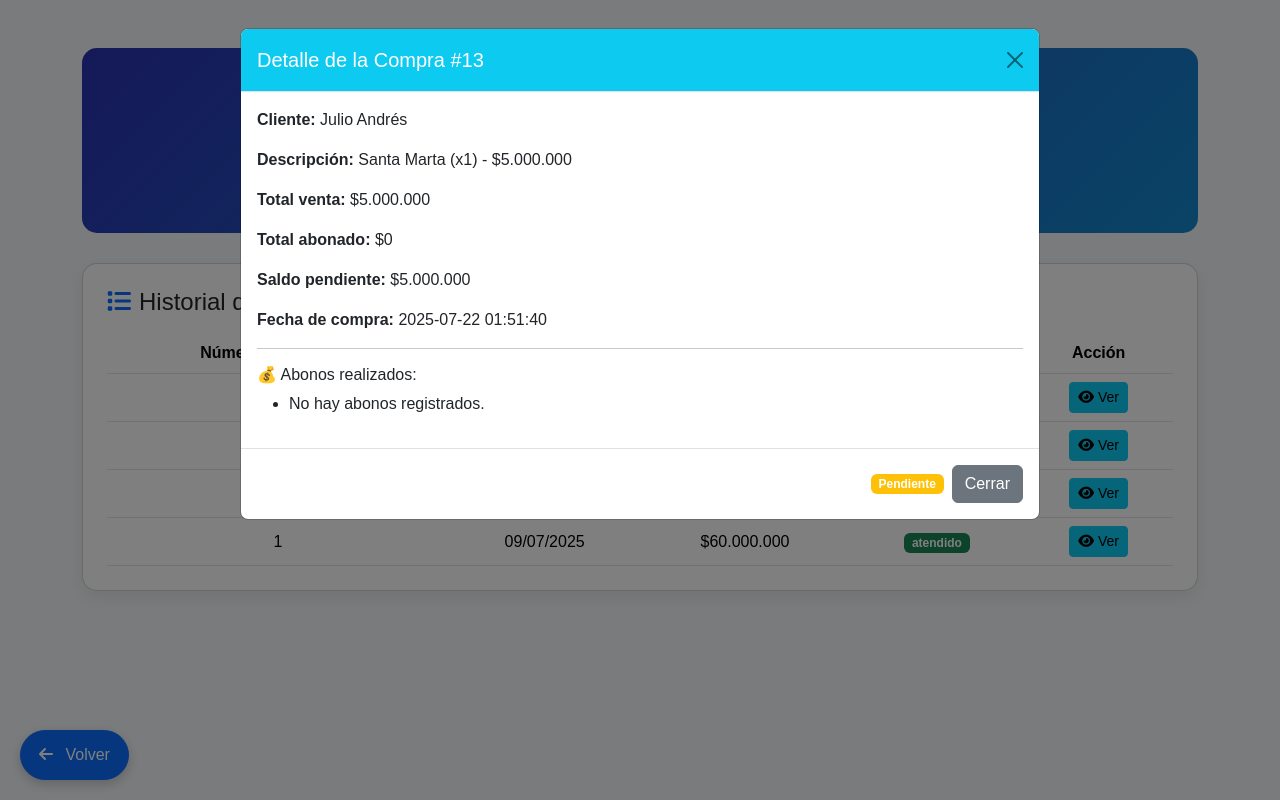
After one commit to JulioCasanova01/SIW-TURISMO, a PHP site: page /SIW-TURISMO/vista/general/perfil.php in a window 1280 px wide, after a click on "Ver". The commit adds this page. Run offline with PHP 8.4, Linux system fonts and the light colour scheme; a user stored in the database is signed in; data comes from the database, SQL or seed files in the repository; tables that the repository leaves empty or names only in its code hold one stand-in row (values such as "Sample post").

Commit message:
perfil_cliente

```diff
--- /dev/null
+++ b/modelo/ventas_m.php
@@ -0,0 +1,65 @@
+<?php
+class CompraModel {
+    private $conn;
+
+    public function __construct($conn) {
+        $this->conn = $conn;
+    }
+
+    public function obtenerCompraPorId($id_venta) {
+        $sql = "SELECT * FROM ventas WHERE id = $id_venta";
+        $res = mysqli_query($this->conn, $sql);
+        return mysqli_fetch_assoc($res);
+    }
+
+    public function calcularSaldoPendiente($id_venta) {
+        $sqlVenta = "SELECT total FROM ventas WHERE id = $id_venta";
+        $resVenta = mysqli_query($this->conn, $sqlVenta);
+        $venta = mysqli_fetch_assoc($resVenta);
+
+        $sqlAbonos = "SELECT IFNULL(SUM(valor_abono),0) as total_abonos FROM abonos WHERE id_venta = $id_venta";
+        $resAbonos = mysqli_query($this->conn, $sqlAbonos);
+        $rowAbonos = mysqli_fetch_assoc($resAbonos);
+
+        $abonado = $rowAbonos['total_abonos'];
+        $pendiente = $venta['total'] - $abonado;
+
+        return [
+            'total' => $venta['total'],
+            'abonado' => $abonado,
+            'pendiente' => $pendiente
+        ];
+    }
+}
+function obtenerVentasporId($conn, $id_venta) {
+    $sql = "SELECT * FROM ventas WHERE id = ?";
+    $stmt = $conn->prepare($sql);
+    $stmt->bind_param("i", $id_venta);
+    $stmt->execute();
+    $result = $stmt->get_result();
+    return $result->fetch_assoc();
+}
+// Obtener lista de abonos de una venta
+function obtenerAbonosPorVenta($conn, $id_venta) {
+    $sql = "SELECT * FROM abonos WHERE id_venta = ?";
+    $stmt = $conn->prepare($sql);
+    $stmt->bind_param("i", $id_venta);
+    $stmt->execute();
+    $result = $stmt->get_result();
+
+    return $result->fetch_all(MYSQLI_ASSOC);
+}
+
+// Obtener el total de abonos de una venta
+function obtenerTotalAbonosPorVenta($conn, $id_venta) {
+    $sql = "SELECT SUM(monto) AS total_abonos FROM abonos WHERE id_venta = ?";
+    $stmt = $conn->prepare($sql);
+    $stmt->bind_param("i", $id_venta);
+    $stmt->execute();
+    $result = $stmt->get_result();
+    $row = $result->fetch_assoc();
+
+    return $row['total_abonos'] ?? 0;
+}
+
+?>
--- a/vista/general/PaginaPrincipal.php
+++ b/vista/general/PaginaPrincipal.php
@@ -284,6 +284,11 @@ if (!isset($_SESSION['id_cliente'])) {
                         <i class="fas fa-home"></i> Inicio
                       </a>
                     </li>
+                    <li>
+                        <a href="perfil.php" class="nav-link">
+                            <i class="fas fa-user"></i> Perfil
+                        </a>
+                    </li>
 
                 </ul>
             </div>
--- /dev/null
+++ b/vista/general/detalle_compra.php
@@ -0,0 +1,60 @@
+<!-- Modal Detalle Compra -->
+<div class="modal fade" id="detalleCompraModal<?php echo $compra['id']; ?>" tabindex="-1" aria-labelledby="detalleCompraLabel" aria-hidden="true">
+  <div class="modal-dialog modal-lg">
+    <div class="modal-content">
+
+      <!-- Encabezado -->
+      <div class="modal-header bg-info text-white">
+        <h5 class="modal-title" id="detalleCompraLabel">
+          Detalle de la Compra #<?php echo $compra['id']; ?>
+        </h5>
+        <button type="button" class="btn-close" data-bs-dismiss="modal" aria-label="Cerrar"></button>
+      </div>
+
+      <!-- Cuerpo del modal -->
+      <div class="modal-body">
+        <p><strong>Cliente:</strong> <?php echo $cliente['nombre'] ?? 'No definido'; ?></p>
+        <p><strong>Descripción:</strong> <?php echo $venta['detalles']; ?></p>
+
+        <p><strong>Total venta:</strong>
+          $<?php echo number_format($venta['total'], 0, ',', '.'); ?>
+        </p>
+
+        <p><strong>Total abonado:</strong>
+          $<?php echo number_format($totalAbonos, 0, ',', '.'); ?>
+        </p>
+
+        <p><strong>Saldo pendiente:</strong>
+          $<?php echo number_format($saldoPendiente, 0, ',', '.'); ?>
+        </p>
+        <p><strong>Fecha de compra:</strong> <?php echo $venta['fecha']; ?></p>
+        <hr>
+
+        <h6>💰 Abonos realizados:</h6>
+        <ul>
+          <?php if (!empty($abonos)): ?>
+              <?php foreach ($abonos as $abono): ?>
+                <li>
+                  $<?php echo number_format($abono['monto'], 0, ',', '.'); ?>
+                  - <?php echo $abono['fecha']; ?>
+                </li>
+              <?php endforeach; ?>
+          <?php else: ?>
+              <li>No hay abonos registrados.</li>
+          <?php endif; ?>
+        </ul>
+      </div>
+
+      <!-- Pie -->
+      <div class="modal-footer">
+        <?php if ($saldoPendiente > 0): ?>
+          <span class="badge bg-warning">Pendiente</span>
+        <?php else: ?>
+          <span class="badge bg-success">Pagado</span>
+        <?php endif; ?>
+        <button type="button" class="btn btn-secondary" data-bs-dismiss="modal">Cerrar</button>
+      </div>
+
+    </div>
+  </div>
+</div>
--- /dev/null
+++ b/vista/general/perfil.php
@@ -0,0 +1,357 @@
+<?php
+session_start();
+if (!isset($_SESSION['id_cliente'])) {
+    header("Location: ../login.php");
+    exit();
+}
+require_once '../../conexion.php';
+include '../../modelo/ventas_m.php';
+
+// Datos del cliente
+$id = $_SESSION['id_cliente'];
+$stmt = $conn->prepare("SELECT nombre, correo, contacto_1, contacto_2, direccion FROM clientes WHERE id = ?");
+$stmt->bind_param("i", $id);
+$stmt->execute();
+$result = $stmt->get_result();
+$cliente = $result->fetch_assoc();
+
+// Compras del cliente
+$stmt2 = $conn->prepare("SELECT * FROM ventas WHERE id_cliente = ? ORDER BY id DESC");
+$stmt2->bind_param("i", $id);
+$stmt2->execute();
+$compras = $stmt2->get_result();
+
+// Estadísticas simples
+$total_compras = $compras->num_rows;
+$total_gastado = 0;
+while ($row = $compras->fetch_assoc()) {
+    $total_gastado += $row['total'];
+}
+$compras->data_seek(0); // Reset result pointer para usar en tabla
+?>
+<!DOCTYPE html>
+<html lang="es">
+
+<head>
+    <meta charset="UTF-8">
+    <meta name="viewport" content="width=device-width, initial-scale=1.0">
+    <title>Perfil - JYS</title>
+    <link rel="icon" href="../../IMAGENES/Logotipo_sinsombrapng_Mesa de trabajo 1-02.png">
+    <link rel="stylesheet" href="../../libs/bootstrap-5.3.3-dist/css/bootstrap.min.css">
+    <link rel="stylesheet" href="../../libs/fontawesome-free-6.7.2-web/css/all.min.css">
+    <style>
+        body {
+            background: #f5f7fa;
+            min-height: 100vh;
+            font-family: 'Poppins', sans-serif;
+        }
+
+        .btn-floating {
+            position: fixed;
+            bottom: 20px;
+            left: 20px;
+            border-radius: 50px;
+            padding: 12px 18px;
+            box-shadow: 0 4px 12px rgba(0, 0, 0, 0.2);
+            z-index: 999;
+        }
+
+        .card {
+            border-radius: 15px;
+            box-shadow: 0 6px 18px rgba(0, 0, 0, 0.08);
+        }
+
+        .profile-header {
+            background: linear-gradient(135deg, #2B32B2, #1488CC);
+            border-radius: 15px;
+            color: white;
+            padding: 30px;
+            margin-bottom: 30px;
+        }
+
+        .profile-header h2 {
+            font-weight: 700;
+        }
+
+        .stats-card {
+            background: #fff;
+            color: #333;
+        }
+
+        .stats-card .icon {
+            font-size: 2rem;
+            padding: 15px;
+            border-radius: 50%;
+            color: #fff;
+            display: inline-flex;
+            align-items: center;
+            justify-content: center;
+            margin-right: 15px;
+        }
+
+        .icon-total {
+            background-color: #007BFF;
+        }
+
+        .icon-gastado {
+            background-color: #28A745;
+        }
+
+        .icon-compras {
+            background-color: #FFC107;
+        }
+
+        .table thead {
+            background-color: #007BFF;
+            color: #fff;
+        }
+
+        .table tbody tr:hover {
+            background-color: rgba(0, 123, 255, 0.1);
+        }
+    </style>
+</head>
+
+<body>
+    <!-- Botón flotante -->
+    <button onclick="window.location.href='PaginaPrincipal.php';" class="btn btn-primary btn-floating">
+        <i class="fas fa-arrow-left me-2"></i> Volver
+    </button>
+
+    <div class="container py-5">
+        <!-- Perfil header -->
+        <div class="profile-header text-center">
+            <h2><i class="fas fa-user-circle me-2"></i><?php echo $cliente['nombre']; ?></h2>
+            <p><?php echo $cliente['correo']; ?></p>
+            <!-- Botón para abrir modal -->
+            <button type="button" class="btn btn-light btn-sm mt-2" data-bs-toggle="modal" data-bs-target="#editarPerfilModal">
+                <i class="fas fa-edit me-1"></i> Editar Perfil
+            </button>
+            <!-- Modal para editar perfil -->
+            <div class="modal fade" id="editarPerfilModal" tabindex="-1" aria-labelledby="editarPerfilLabel" aria-hidden="true">
+                <div class="modal-dialog">
+                    <div class="modal-content">
+                        <form method="POST" action="../../controlador/perfil_c.php?accion=actualizar">
+                            <div class="modal-header bg-primary text-white">
+                                <h5 class="modal-title" id="editarPerfilLabel">Editar Perfil</h5>
+                                <button type="button" class="btn-close" data-bs-dismiss="modal"></button>
+                            </div>
+                            <div class="modal-body text-black">
+                                <input type="hidden" name="id" value="<?= $_SESSION['id_cliente'] ?>">
+
+                                <div class="mb-3">
+                                    <label>Nombre</label>
+                                    <input type="text" class="form-control" name="nombre" value="<?= $cliente['nombre'] ?>" required>
+                                </div>
+
+                                <div class="mb-3">
+                                    <label>Correo</label>
+                                    <input type="email" class="form-control" name="correo" value="<?= $cliente['correo'] ?>" required>
+                                </div>
+
+                                <div class="mb-3">
+                                    <label>Tipo de Documento</label>
+                                    <select class="form-select" name="tipo_documento" required>
+                                        <option value="CC" <?= ($cliente['tipo_documento'] ?? '') == 'CC' ? 'selected' : '' ?>>Cédula de Ciudadanía</option>
+                                        <option value="TI" <?= ($cliente['tipo_documento'] ?? '') == 'TI' ? 'selected' : '' ?>>Tarjeta de Identidad</option>
+                                        <option value="CE" <?= ($cliente['tipo_documento'] ?? '') == 'CE' ? 'selected' : '' ?>>Cédula de Extranjería</option>
+                                    </select>
+                                </div>
+
+                                <div class="mb-3">
+                                    <label>Teléfono 1</label>
+                                    <input type="text" class="form-control" name="contacto1" value="<?= $cliente['contacto_1'] ?>" required>
+                                </div>
+
+                                <div class="mb-3">
+                                    <label>Teléfono 2</label>
+                                    <input type="text" class="form-control" name="contacto2" value="<?= $cliente['contacto_2'] ?>">
+                                </div>
+
+                                <div class="mb-3">
+                                    <label>Dirección</label>
+                                    <input type="text" class="form-control" name="direccion" value="<?= $cliente['direccion'] ?>" required>
+                                </div>
+
+                                <details style="color: black;">
+                                    <summary>Cambiar contraseña (opcional)</summary>
+                                    <div class="mb-3">
+                                        <label for="cambiarClave_<?= $_SESSION['id_cliente'] ?>" class="form-label">Nueva contraseña</label>
+                                        <input type="password" class="form-control" name="cambiarClave"
+                                            placeholder="Llena este campo si deseas cambiar la contraseña"
+                                            id="cambiarClave_<?= $_SESSION['id_cliente'] ?>">
+                                    </div>
+                                    <div class="mb-3">
+                                        <label for="confirmarClave_<?= $_SESSION['id_cliente'] ?>" class="form-label">Confirmar contraseña</label>
+                                        <input type="password" class="form-control"
+                                            placeholder="Confirmar la nueva contraseña"
+                                            name="confirmarClave" id="confirmarClave_<?= $_SESSION['id_cliente'] ?>">
+                                    </div>
+
+                                    <!-- Requisitos de la contraseña -->
+                                    <ul class="small">
+                                        <li id="length_<?= $_SESSION['id_cliente'] ?>" class="text-danger">❌ Mínimo 8 caracteres</li>
+                                        <li id="lowercase_<?= $_SESSION['id_cliente'] ?>" class="text-danger">❌ Al menos una letra minúscula</li>
+                                        <li id="uppercase_<?= $_SESSION['id_cliente'] ?>" class="text-danger">❌ Al menos una letra mayúscula</li>
+                                        <li id="number_<?= $_SESSION['id_cliente'] ?>" class="text-danger">❌ Al menos un número</li>
+                                        <li id="special_<?= $_SESSION['id_cliente'] ?>" class="text-danger">❌ Al menos un carácter especial (!@#$%^&*)</li>
+                                    </ul>
+                                </details>
+
+                                <script src="../../libs/SweetAlert2/sweetalert2.all.min.js"></script>
+                                <script>
+                                    document.addEventListener("DOMContentLoaded", function() {
+                                        const form = document.querySelector("form[action*='perfil_c.php']");
+                                        const passwordInput = document.getElementById("cambiarClave_<?= $_SESSION['id_cliente'] ?>");
+                                        const confirmarInput = document.getElementById("confirmarClave_<?= $_SESSION['id_cliente'] ?>");
+
+                                        // ✅ Validación en tiempo real (lista de requisitos)
+                                        passwordInput.addEventListener("input", function() {
+                                            const val = passwordInput.value;
+
+                                            const length = val.length >= 8;
+                                            const lowercase = /[a-z]/.test(val);
+                                            const uppercase = /[A-Z]/.test(val);
+                                            const number = /[0-9]/.test(val);
+                                            const special = /[!@#$%^&*]/.test(val);
+
+                                            document.getElementById("length_<?= $_SESSION['id_cliente'] ?>").textContent =
+                                                length ? "✅ Mínimo 8 caracteres" : "❌ Mínimo 8 caracteres";
+                                            document.getElementById("length_<?= $_SESSION['id_cliente'] ?>").className =
+                                                length ? "text-success" : "text-danger";
+
+                                            document.getElementById("lowercase_<?= $_SESSION['id_cliente'] ?>").textContent =
+                                                lowercase ? "✅ Al menos una letra minúscula" : "❌ Al menos una letra minúscula";
+                                            document.getElementById("lowercase_<?= $_SESSION['id_cliente'] ?>").className =
+                                                lowercase ? "text-success" : "text-danger";
+
+                                            document.getElementById("uppercase_<?= $_SESSION['id_cliente'] ?>").textContent =
+                                                uppercase ? "✅ Al menos una letra mayúscula" : "❌ Al menos una letra mayúscula";
+                                            document.getElementById("uppercase_<?= $_SESSION['id_cliente'] ?>").className =
+                                                uppercase ? "text-success" : "text-danger";
+
+                                            document.getElementById("number_<?= $_SESSION['id_cliente'] ?>").textContent =
+                                                number ? "✅ Al menos un número" : "❌ Al menos un número";
+                                            document.getElementById("number_<?= $_SESSION['id_cliente'] ?>").className =
+                                                number ? "text-success" : "text-danger";
+
+                                            document.getElementById("special_<?= $_SESSION['id_cliente'] ?>").textContent =
+                                                special ? "✅ Al menos un carácter especial (!@#$%^&*)" : "❌ Al menos un carácter especial (!@#$%^&*)";
+                                            document.getElementById("special_<?= $_SESSION['id_cliente'] ?>").className =
+                                                special ? "text-success" : "text-danger";
+                                        });
+
+                                        // 🚨 Validación final antes de enviar
+                                        form.addEventListener("submit", function(e) {
+                                            if (passwordInput.value.length > 0) {
+                                                const val = passwordInput.value;
+
+                                                const length = val.length >= 8;
+                                                const lowercase = /[a-z]/.test(val);
+                                                const uppercase = /[A-Z]/.test(val);
+                                                const number = /[0-9]/.test(val);
+                                                const special = /[!@#$%^&*]/.test(val);
+
+                                                if (!(length && lowercase && uppercase && number && special)) {
+                                                    e.preventDefault();
+                                                    Swal.fire({
+                                                        icon: 'error',
+                                                        title: 'Contraseña inválida',
+                                                        text: 'Tu contraseña no cumple con los requisitos de seguridad.'
+                                                    });
+                                                    return;
+                                                }
+
+                                                if (passwordInput.value !== confirmarInput.value) {
+                                                    e.preventDefault();
+                                                    Swal.fire({
+                                                        icon: 'error',
+                                                        title: 'Las contraseñas no coinciden',
+                                                        text: 'Debes escribir la misma contraseña en ambos campos.'
+                                                    });
+                                                }
+                                            }
+                                        });
+                                    });
+                                </script>
+
+
+
+
+                            </div>
+                            <div class="modal-footer">
+                                <button type="button" class="btn btn-secondary" data-bs-dismiss="modal">Cancelar</button>
+                                <button type="submit" class="btn btn-primary">Guardar cambios</button>
+                            </div>
+                        </form>
+                    </div>
+                </div>
+            </div>
+
+
+        </div>
+        <!-- Tabla de compras -->
+        <div class="card p-4">
+            <h4 class="mb-3"><i class="fas fa-list me-2 text-primary"></i>Historial de Solicitudes</h4>
+            <?php if ($compras->num_rows > 0): ?>
+                <div class="table-responsive">
+                    <table class="table align-middle text-center mb-0">
+                        <thead>
+                            <tr>
+                                <th>Número de Solicitud</th>
+                                <th>Fecha</th>
+                                <th>Total</th>
+                                <th>Estado</th>
+                                <th>Acción</th>
+                            </tr>
+                        </thead>
+                        <tbody>
+                            <?php $i = 1;
+                            while ($compra = $compras->fetch_assoc()): ?>
+                                <tr>
+                                    <td><?= $compra['id']; ?></td>
+                                    <td><?php echo date('d/m/Y', strtotime($compra['fecha'])); ?></td>
+                                    <td>$<?php echo number_format($compra['total'], 0, ',', '.'); ?></td>
+                                    <td>
+                                        <span class="badge <?php echo $compra['estado'] === 'rechazado' ? 'bg-danger' : ($compra['estado'] === 'atendido' ? 'bg-success' : 'bg-secondary'); ?>">
+                                            <?php echo $compra['estado']; ?>
+                                        </span>
+                                    </td>
+                                    <?php
+                                    $venta = obtenerVentasporId($conn, $compra['id']);
+                                    $id_venta = $venta['id'];
+
+                                    // Obtener todos los abonos de la venta
+                                    $abonos = obtenerAbonosPorVenta($conn, $id_venta);
+
+                                    // Obtener el total de abonos
+                                    $totalAbonos = obtenerTotalAbonosPorVenta($conn, $id_venta);
+
+                                    $saldoPendiente = $venta['total'] - $totalAbonos;
+                                    ?>
+                                    <td>
+                                        <a href="#" class="btn btn-sm btn-info" data-bs-toggle="modal" data-bs-target="#detalleCompraModal<?php echo $compra['id']; ?>">
+                                            <i class="fas fa-eye"></i> Ver
+                                        </a>
+                                    </td>
+
+                                    <?php include 'detalle_compra.php'; ?>
+
+
+                                </tr>
+                            <?php endwhile; ?>
+
+                        </tbody>
+                    </table>
+
+                </div>
+            <?php else: ?>
+                <p class="text-center text-muted mt-3">Aún no has realizado compras.</p>
+            <?php endif; ?>
+        </div>
+    </div>
+
+    <script src="../../libs/bootstrap-5.3.3-dist/js/bootstrap.bundle.min.js"></script>
+</body>
+
+</html>
```
Also changed, not shown: controlador/perfil_c.php (added, +71 -0 lines), controlador/ventas_c.php (added, +18 -0 lines), modelo/carrito_m.php (+19 -7 lines), modelo/obtenerEstados.php (+11 -3 lines), modelo/perfil_m.php (added, +40 -0 lines), vista/general/carrito.php (+51 -12 lines), vista/general/productos.php (+7 -0 lines), vista/general/quienes_somos.php (+0 -7 lines), 2 other files.
